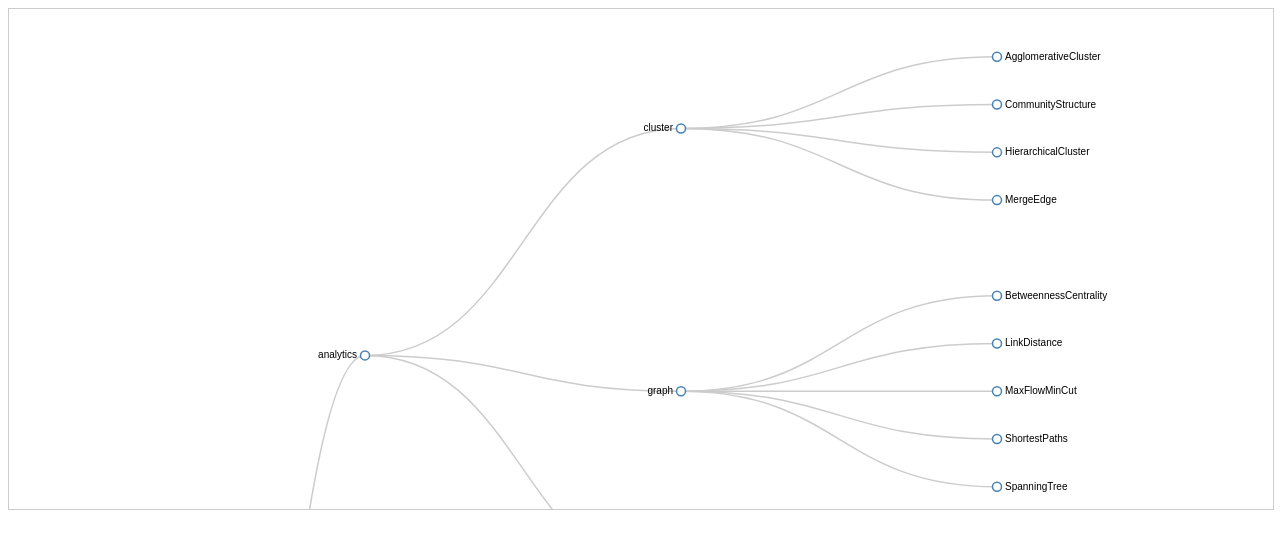
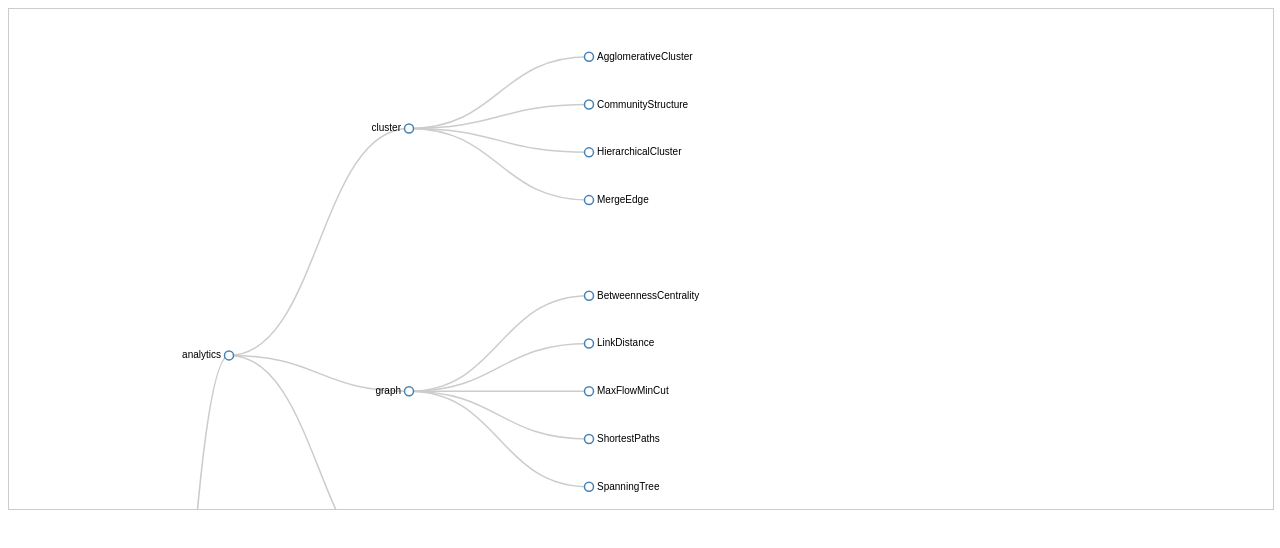
Before and after one commit to chongivan/d3_learn, a plain HTML site: page 05_reingold_tilford/index.html in a window 1280 px wide. Drawn offline with nearby package versions, Linux system fonts and the light colour scheme.

Commit message:
05: Fix depth (horizontal) of tree

```diff
--- a/05_reingold_tilford/index.html
+++ b/05_reingold_tilford/index.html
@@ -88,6 +88,11 @@
       var nodes = tree.nodes(config.json),
         links = tree.links(nodes);
 
+      // Normalize for fixed-depth.
+      nodes.forEach(function(d) {
+        d.y = d.depth * 180;
+      });
+
       var link = svg.selectAll("path.link")
         .data(links)
         .enter().append("path")
```
